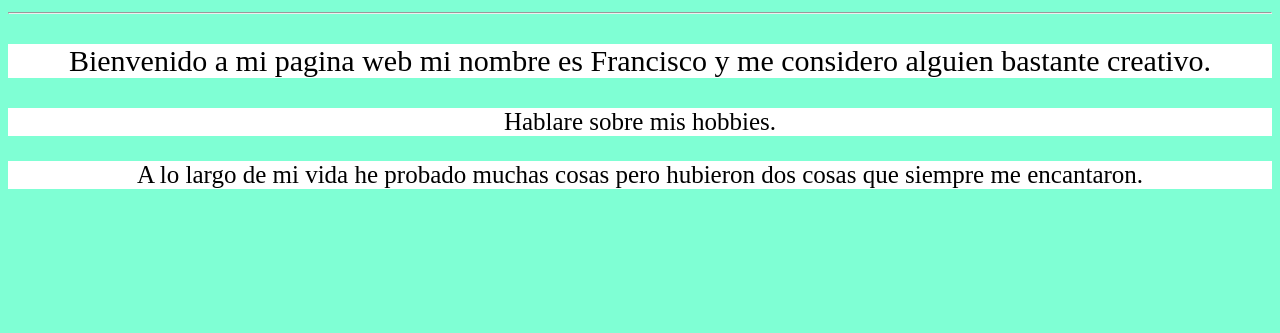
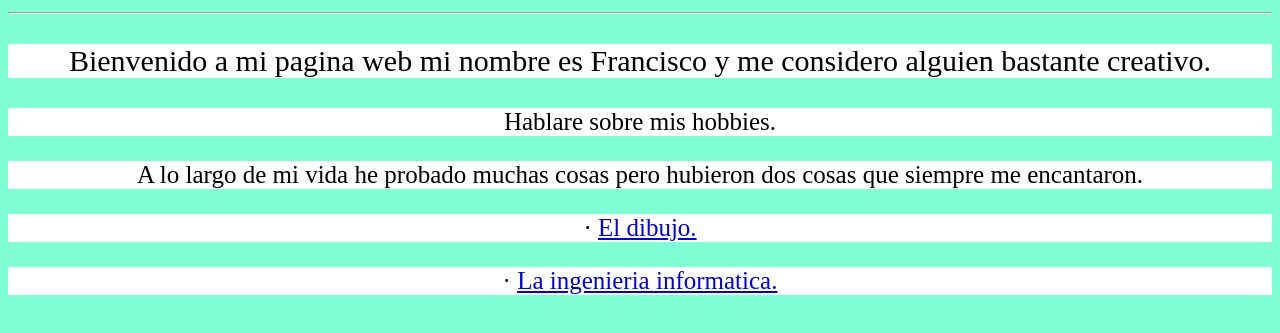
Before and after one commit to FranciscoMS-lang/Mis-hobbiesFMS, a plain HTML site: page index.html in a window 1280 px wide. Shown: the part 113-446 px from the top of the page. Drawn offline with Linux system fonts and the light colour scheme.

Commit message:
index.html

```diff
--- a/index.html
+++ b/index.html
@@ -13,3 +13,5 @@
 			<p style="font-size:30px; background-color:white">Bienvenido a mi pagina web mi nombre es Francisco y me considero alguien bastante creativo.</p>
 			<p style="font-size:25px; background-color:white">Hablare sobre mis hobbies.</p>
     			<p style="font-size:25px; background-color:white">A lo largo de mi vida he probado muchas cosas pero hubieron dos cosas que siempre me encantaron.</p>
+			<p style="font-size:25px; background-color:white">· <a href="El-dibujo.html">El dibujo.</a></p>
+   			<p style="font-size:25px; background-color:white">· <a href="La-Ingenieria-Informatica.html">La ingenieria informatica.</a></p>
```
